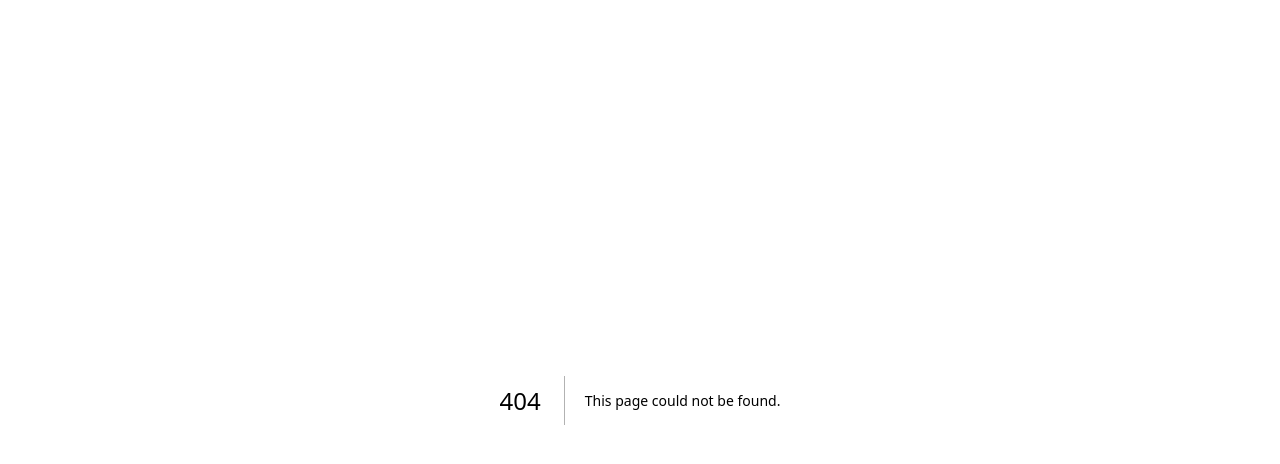
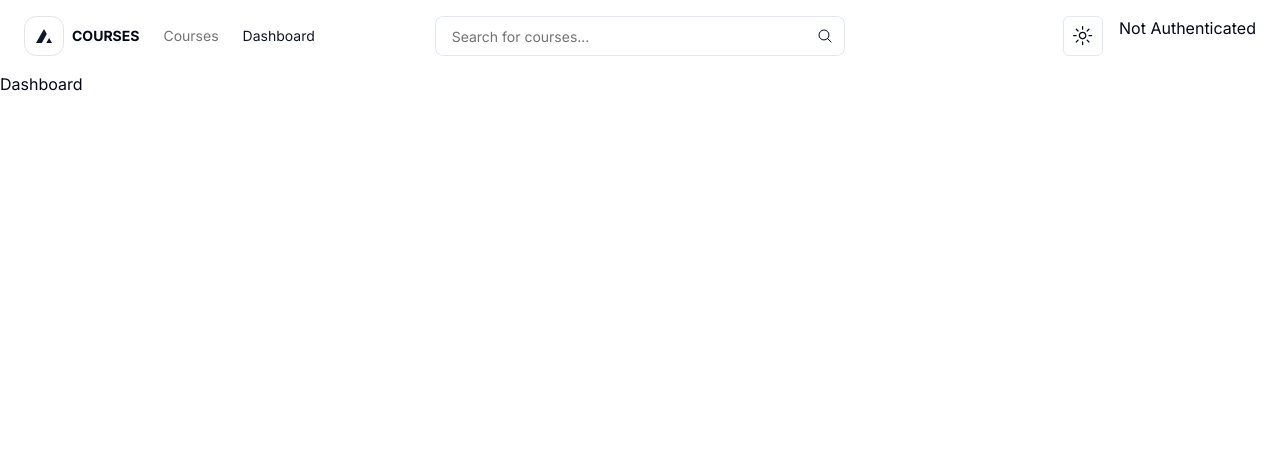
Before and after one commit to Anurag2293/course-app, a Next.js app: page /dashboard in a window 1280 px wide. Before the commit this address had no page. Shown: the top 464 px of the page. Built offline with nearby package versions, Linux system fonts and the light colour scheme.

Commit message:
feat - nav links and routes complete

```diff
--- /dev/null
+++ b/app/(courses)/dashboard/page.tsx
@@ -0,0 +1,11 @@
+import React from 'react'
+
+type Props = {}
+
+const Dashboard = (props: Props) => {
+    return (
+        <div>Dashboard</div>
+    )
+}
+
+export default Dashboard
--- a/components/navbar/Nav.tsx
+++ b/components/navbar/Nav.tsx
@@ -1,9 +1,10 @@
 "use client"
 
+import { usePathname } from 'next/navigation';
 import Link from 'next/link'
 
 import { useAppSelector } from "@/redux/store";
-import { LoginButton, MobileMenu } from './Buttons';
+import { MobileMenu } from './Buttons';
 import NavInput from './NavInput'
 import ModeToggle from './ModeToggle';
 
@@ -13,6 +14,8 @@ const NAV_MENU = [
 ] as const;
 
 const Nav = () => {
+    const pathname = usePathname();
+    console.log({pathname})
     const isAuthenticated = useAppSelector((state) => state.authSlice.value.isAuthenticated);
 
     return (
@@ -34,16 +37,18 @@ const Nav = () => {
                         </div>
                     </Link>
                     <ul className='hidden gap-6 text-sm md:flex md:items-center'>
-                        {NAV_MENU.map(({title, link}) => (
-                            <li key={title}>
+                        {NAV_MENU.map(({title, link}) => {
+                            const isNavLinkActive = pathname === link;
+                            console.log({pathname, link, isNavLinkActive})
+                            return ( <li key={title}>
                                 <Link
                                     href={link}
-                                    className='text-neutral-500 underline-offset-4 hover:text-primary hover:underline dark:text-neutral-400 dark:hover:text-primary'
+                                    className={`text-neutral-500 underline-offset-4 hover:text-primary hover:underline dark:text-neutral-400 dark:hover:text-primary ${isNavLinkActive && "text-primary dark:text-primary"}`}
                                 >
                                     {title}
                                 </Link>
-                            </li>
-                        ))}
+                            </li>)
+                        })}
                     </ul>
                 </div>
                 <div className='hidden justify-center md:flex md:w-1/3'>
--- a/tsconfig.json
+++ b/tsconfig.json
@@ -22,6 +22,6 @@
       "@/*": ["./*"]
     }
   },
-  "include": ["next-env.d.ts", "**/*.ts", "**/*.tsx", ".next/types/**/*.ts"],
+  "include": ["next-env.d.ts", "**/*.ts", "**/*.tsx", ".next/types/**/*.ts", "app/(courses)/dashboard"],
   "exclude": ["node_modules"]
 }
```
